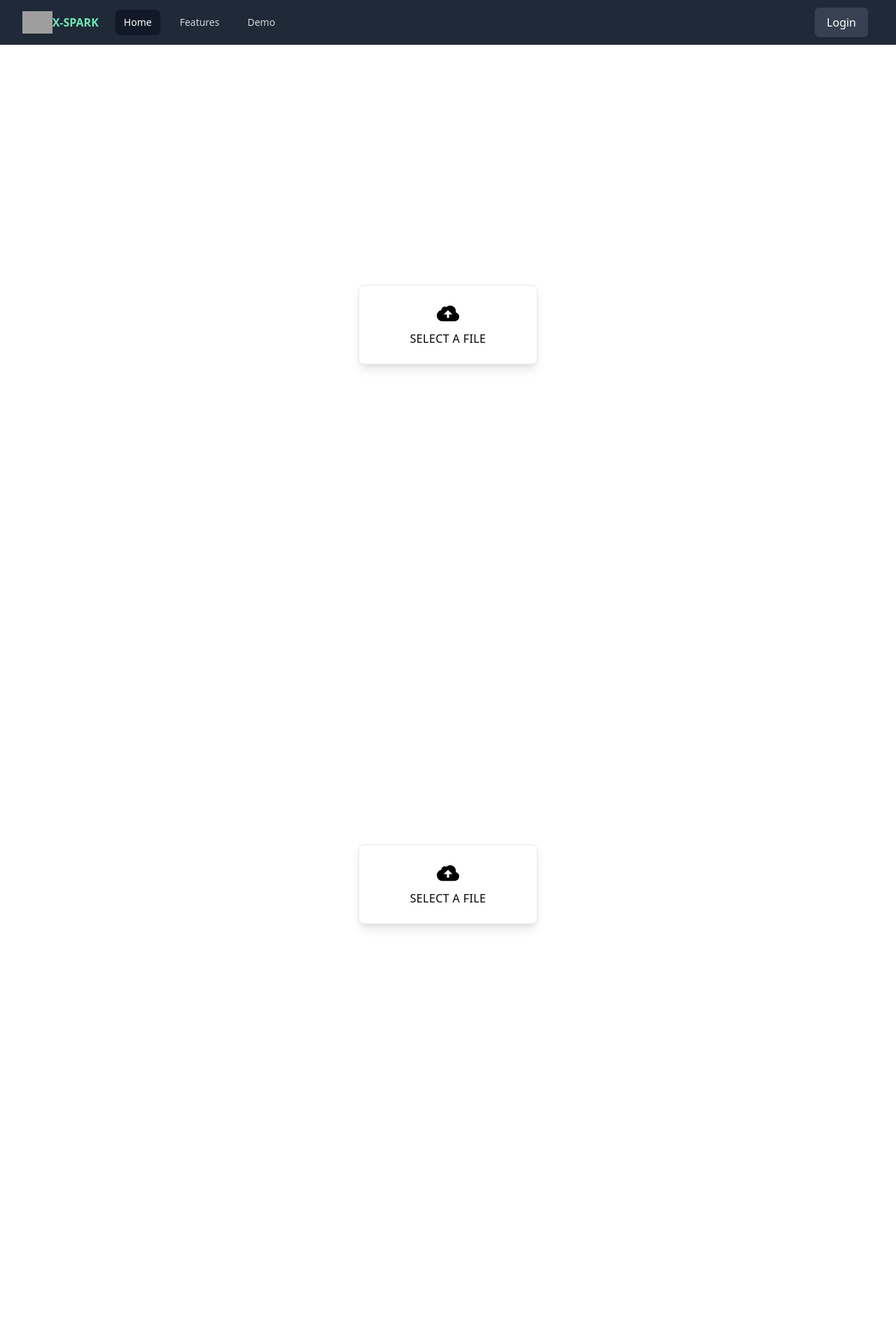
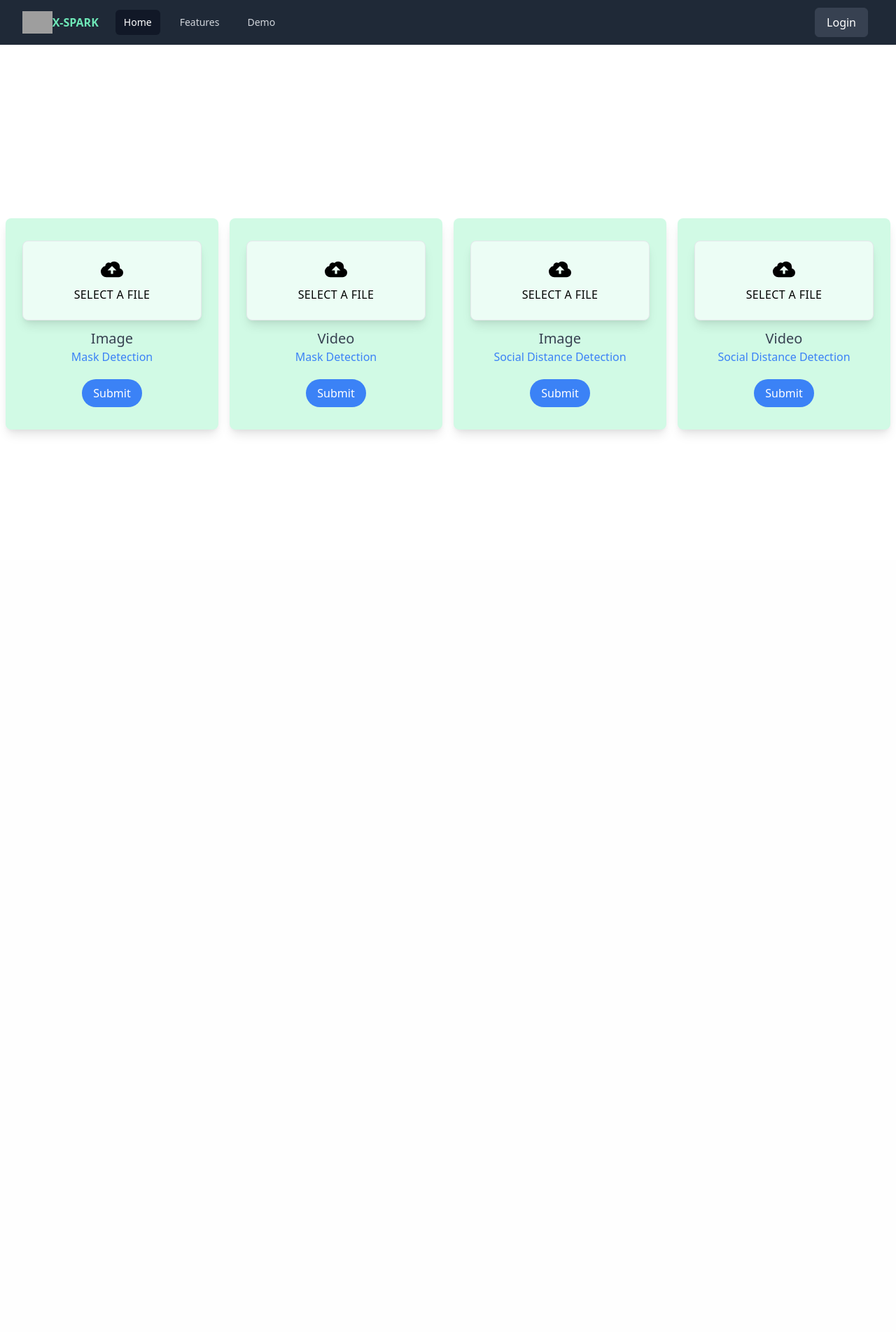
Before and after one commit to paras55/software-project, a Flask app: template templates/demo.html in a window 1280 px wide. Shown: the top 1904 px of the page at 70% size. After the commit the page ends 621 px from the top, so only its background shows below. Run offline with Flask 2, Linux system fonts and the light colour scheme; the template is opened without the code that fills it, so the values that code supplies are empty; grey boxes are pictures that could not be loaded.

Commit message:
demo updated

```diff
--- a/templates/demo.html
+++ b/templates/demo.html
@@ -1,10 +1,12 @@
 <!DOCTYPE html>
 <html lang="en">
-
   <head>
-    <meta charset="UTF-8">
-    <meta name="viewport" content="width=device-width, initial-scale=1.0">
-    <link href="https://unpkg.com/tailwindcss@^2/dist/tailwind.min.css" rel="stylesheet">
+    <meta charset="UTF-8" />
+    <meta name="viewport" content="width=device-width, initial-scale=1.0" />
+    <link
+      href="https://unpkg.com/tailwindcss@^2/dist/tailwind.min.css"
+      rel="stylesheet"
+    />
     <title>Document</title>
   </head>
 
@@ -16,7 +18,8 @@
             <!-- Mobile menu button-->
             <button
               class="inline-flex items-center justify-center p-2 rounded-md text-gray-400 hover:text-white hover:bg-gray-700 focus:outline-none focus:ring-2 focus:ring-inset focus:ring-white"
-                        aria-expanded="false">
+              aria-expanded="false"
+            >
               <span class="sr-only">Open main menu</span>
               <!-- Icon when menu is closed. -->
               <!--
@@ -24,10 +27,20 @@
 
                 Menu open: "hidden", Menu closed: "block"
               -->
-                        <svg class="block h-6 w-6" xmlns="http://www.w3.org/2000/svg" fill="none" viewBox="0 0 24 24"
-                            stroke="currentColor" aria-hidden="true">
-                            <path stroke-linecap="round" stroke-linejoin="round" stroke-width="2"
-                                d="M4 6h16M4 12h16M4 18h16" />
+              <svg
+                class="block h-6 w-6"
+                xmlns="http://www.w3.org/2000/svg"
+                fill="none"
+                viewBox="0 0 24 24"
+                stroke="currentColor"
+                aria-hidden="true"
+              >
+                <path
+                  stroke-linecap="round"
+                  stroke-linejoin="round"
+                  stroke-width="2"
+                  d="M4 6h16M4 12h16M4 18h16"
+                />
               </svg>
               <!-- Icon when menu is open. -->
               <!--
@@ -35,38 +48,68 @@
 
                 Menu open: "block", Menu closed: "hidden"
               -->
-                        <svg class="hidden h-6 w-6" xmlns="http://www.w3.org/2000/svg" fill="none" viewBox="0 0 24 24"
-                            stroke="currentColor" aria-hidden="true">
-                            <path stroke-linecap="round" stroke-linejoin="round" stroke-width="2"
-                                d="M6 18L18 6M6 6l12 12" />
+              <svg
+                class="hidden h-6 w-6"
+                xmlns="http://www.w3.org/2000/svg"
+                fill="none"
+                viewBox="0 0 24 24"
+                stroke="currentColor"
+                aria-hidden="true"
+              >
+                <path
+                  stroke-linecap="round"
+                  stroke-linejoin="round"
+                  stroke-width="2"
+                  d="M6 18L18 6M6 6l12 12"
+                />
               </svg>
             </button>
           </div>
-                <div class="flex-1 flex items-center justify-center sm:items-stretch sm:justify-start">
+          <div
+            class="flex-1 flex items-center justify-center sm:items-stretch sm:justify-start"
+          >
             <div class="flex-shrink-0 flex items-center">
-                        <img class="block lg:hidden h-8 w-auto"
+              <img
+                class="block lg:hidden h-8 w-auto"
                 src="https://pngimage.net/wp-content/uploads/2018/05/doctor-plus-symbol-png-6.png"
-                            alt="Workflow">
-                        <img class="hidden lg:block h-8 w-auto"
+                alt="Workflow"
+              />
+              <img
+                class="hidden lg:block h-8 w-auto"
                 src="https://pngimage.net/wp-content/uploads/2018/05/doctor-plus-symbol-png-6.png"
-                            alt="Workflow">
+                alt="Workflow"
+              />
               <span class="text-green-300 font-bold">X-SPARK</span>
-
             </div>
             <div class="hidden sm:block sm:ml-6">
               <div class="flex space-x-4">
                 <!-- Current: "bg-gray-900 text-white", Default: "text-gray-300 hover:bg-gray-700 hover:text-white" -->
-                            <a href="#" class="bg-gray-900 text-white px-3 py-2 rounded-md text-sm font-medium">Home</a>
-                            <a href="#"
-                                class="text-gray-300 hover:bg-gray-700 hover:text-white px-3 py-2 rounded-md text-sm font-medium">Features</a>
-                            <a href="demo.html"
-                                class="text-gray-300 hover:bg-gray-700 hover:text-white px-3 py-2 rounded-md text-sm font-medium">Demo</a>
+                <a
+                  href="#"
+                  class="bg-gray-900 text-white px-3 py-2 rounded-md text-sm font-medium"
+                  >Home</a
+                >
+                <a
+                  href="#"
+                  class="text-gray-300 hover:bg-gray-700 hover:text-white px-3 py-2 rounded-md text-sm font-medium"
+                  >Features</a
+                >
+                <a
+                  href="demo.html"
+                  class="text-gray-300 hover:bg-gray-700 hover:text-white px-3 py-2 rounded-md text-sm font-medium"
+                  >Demo</a
+                >
               </div>
             </div>
           </div>
-                <div class="absolute inset-y-0 right-0 flex items-center pr-2 sm:static sm:inset-auto sm:ml-6 sm:pr-0">
-                    <a type="button" href="login.html"
-                        class="border border-gray-700 bg-gray-700 text-white rounded-md px-4 py-2 m-2  select-none hover:bg-gray-800 focus:outline-none focus:shadow-outline">
+          <div
+            class="absolute inset-y-0 right-0 flex items-center pr-2 sm:static sm:inset-auto sm:ml-6 sm:pr-0"
+          >
+            <a
+              type="button"
+              href="login.html"
+              class="border border-gray-700 bg-gray-700 text-white rounded-md px-4 py-2 m-2 select-none hover:bg-gray-800 focus:outline-none focus:shadow-outline"
+            >
               Login
             </a>
           </div>
@@ -81,72 +124,167 @@
       <div class="hidden sm:hidden">
         <div class="px-2 pt-2 pb-3 space-y-1">
           <!-- Current: "bg-gray-900 text-white", Default: "text-gray-300 hover:bg-gray-700 hover:text-white" -->
-                <a href="#" class="bg-gray-900 text-white block px-3 py-2 rounded-md text-base font-medium">Home</a>
-                <a href="#Features"
-                    class="text-gray-300 hover:bg-gray-700 hover:text-white block px-3 py-2 rounded-md text-base font-medium">Features</a>
-                <a href="#"
-                    class="text-gray-300 hover:bg-gray-700 hover:text-white block px-3 py-2 rounded-md text-base font-medium">Features</a>
-                <a href="demo.html"
-                    class="text-gray-300 hover:bg-gray-700 hover:text-white block px-3 py-2 rounded-md text-base font-medium">Demo</a>
+          <a
+            href="#"
+            class="bg-gray-900 text-white block px-3 py-2 rounded-md text-base font-medium"
+            >Home</a
+          >
+          <a
+            href="#Features"
+            class="text-gray-300 hover:bg-gray-700 hover:text-white block px-3 py-2 rounded-md text-base font-medium"
+            >Features</a
+          >
+          <a
+            href="#"
+            class="text-gray-300 hover:bg-gray-700 hover:text-white block px-3 py-2 rounded-md text-base font-medium"
+            >Features</a
+          >
+          <a
+            href="demo.html"
+            class="text-gray-300 hover:bg-gray-700 hover:text-white block px-3 py-2 rounded-md text-base font-medium"
+            >Demo</a
+          >
         </div>
       </div>
     </nav>
-    <form>
-        <div class="flex w-full h-screen items-center justify-center bg-grey-lighter">
-
+    <!-- component -->
+    <div
+      id="container"
+      class="flex flex-wrap justify-center content-center px-4 sm:px-0 md:mt-60"
+    >
+      <div class="flex flex-col sm:flex-row">
+        <!-- Card 1 -->
+        <div class="sm:w-1/4 p-2">
+          <div
+            class="flex flex-col items-center bg-green-100 px-6 py-8 rounded-lg shadow-lg text-center"
+          >
+            <div class="mb-3">
               <label
-                class="w-64 flex flex-col items-center px-4 py-6 bg-white text-blue rounded-lg shadow-lg tracking-wide uppercase border border-blue cursor-pointer hover:bg-blue hover:text-white">
-                <svg class="w-8 h-8" fill="currentColor" xmlns="http://www.w3.org/2000/svg" viewBox="0 0 20 20">
+                class="w-64 flex flex-col items-center px-4 py-6 bg-green-50 text-blue rounded-lg shadow-lg tracking-wide uppercase border border-blue cursor-pointer hover:bg-blue hover:text-gray-300"
+              >
+                <svg
+                  class="w-8 h-8"
+                  fill="currentColor"
+                  xmlns="http://www.w3.org/2000/svg"
+                  viewBox="0 0 20 20"
+                >
                   <path
-                        d="M16.88 9.1A4 4 0 0 1 16 17H5a5 5 0 0 1-1-9.9V7a3 3 0 0 1 4.52-2.59A4.98 4.98 0 0 1 17 8c0 .38-.04.74-.12 1.1zM11 11h3l-4-4-4 4h3v3h2v-3z" />
+                    d="M16.88 9.1A4 4 0 0 1 16 17H5a5 5 0 0 1-1-9.9V7a3 3 0 0 1 4.52-2.59A4.98 4.98 0 0 1 17 8c0 .38-.04.74-.12 1.1zM11 11h3l-4-4-4 4h3v3h2v-3z"
+                  />
                 </svg>
                 <span class="mt-2 text-base leading-normal">Select a file</span>
-                <input type='file' class="hidden" />
+                <input type="file" class="hidden" />
               </label>
             </div>
-    </form>
-    <form>
-        <div class="flex w-full h-screen items-center justify-center bg-grey-lighter">
+            <h2 class="text-xl font-medium text-gray-700">Image</h2>
+            <span class="text-blue-500 block mb-5">Mask Detection</span>
 
+            <a href="#" class="px-4 py-2 bg-blue-500 text-white rounded-full"
+              >Submit</a
+            >
+          </div>
+        </div>
+
+        <!-- Card 2 -->
+        <div class="sm:w-1/4 p-2">
+          <div
+            class="flex flex-col items-center bg-green-100 px-6 py-8 rounded-lg shadow-lg text-center"
+          >
+            <div class="mb-3">
               <label
-                class="w-64 flex flex-col items-center px-4 py-6 bg-white text-blue rounded-lg shadow-lg tracking-wide uppercase border border-blue cursor-pointer hover:bg-blue hover:text-white">
-                <svg class="w-8 h-8" fill="currentColor" xmlns="http://www.w3.org/2000/svg" viewBox="0 0 20 20">
+                class="w-64 flex flex-col items-center px-4 py-6 bg-green-50 text-blue rounded-lg shadow-lg tracking-wide uppercase border border-blue cursor-pointer hover:bg-blue hover:text-gray-300"
+              >
+                <svg
+                  class="w-8 h-8"
+                  fill="currentColor"
+                  xmlns="http://www.w3.org/2000/svg"
+                  viewBox="0 0 20 20"
+                >
                   <path
-                        d="M16.88 9.1A4 4 0 0 1 16 17H5a5 5 0 0 1-1-9.9V7a3 3 0 0 1 4.52-2.59A4.98 4.98 0 0 1 17 8c0 .38-.04.74-.12 1.1zM11 11h3l-4-4-4 4h3v3h2v-3z" />
+                    d="M16.88 9.1A4 4 0 0 1 16 17H5a5 5 0 0 1-1-9.9V7a3 3 0 0 1 4.52-2.59A4.98 4.98 0 0 1 17 8c0 .38-.04.74-.12 1.1zM11 11h3l-4-4-4 4h3v3h2v-3z"
+                  />
                 </svg>
                 <span class="mt-2 text-base leading-normal">Select a file</span>
-                <input type='file' class="hidden" />
+                <input type="file" class="hidden" />
               </label>
             </div>
-    </form>
-    <form>
-        <div class="flex w-full h-screen items-center justify-center bg-grey-lighter">
+            <h2 class="text-xl font-medium text-gray-700">Video</h2>
+            <span class="text-blue-500 block mb-5">Mask Detection</span>
 
+            <a href="#" class="px-4 py-2 bg-blue-500 text-white rounded-full"
+              >Submit</a
+            >
+          </div>
+        </div>
+
+        <!-- Card 3 -->
+        <div class="sm:w-1/4 p-2">
+          <div
+            class="flex flex-col items-center bg-green-100 px-6 py-8 rounded-lg shadow-lg text-center"
+          >
+            <div class="mb-3">
               <label
-                class="w-64 flex flex-col items-center px-4 py-6 bg-white text-blue rounded-lg shadow-lg tracking-wide uppercase border border-blue cursor-pointer hover:bg-blue hover:text-white">
-                <svg class="w-8 h-8" fill="currentColor" xmlns="http://www.w3.org/2000/svg" viewBox="0 0 20 20">
+                class="w-64 flex flex-col items-center px-4 py-6 bg-green-50 text-blue rounded-lg shadow-lg tracking-wide uppercase border border-blue cursor-pointer hover:bg-blue hover:text-gray-300"
+              >
+                <svg
+                  class="w-8 h-8"
+                  fill="currentColor"
+                  xmlns="http://www.w3.org/2000/svg"
+                  viewBox="0 0 20 20"
+                >
                   <path
-                        d="M16.88 9.1A4 4 0 0 1 16 17H5a5 5 0 0 1-1-9.9V7a3 3 0 0 1 4.52-2.59A4.98 4.98 0 0 1 17 8c0 .38-.04.74-.12 1.1zM11 11h3l-4-4-4 4h3v3h2v-3z" />
+                    d="M16.88 9.1A4 4 0 0 1 16 17H5a5 5 0 0 1-1-9.9V7a3 3 0 0 1 4.52-2.59A4.98 4.98 0 0 1 17 8c0 .38-.04.74-.12 1.1zM11 11h3l-4-4-4 4h3v3h2v-3z"
+                  />
                 </svg>
                 <span class="mt-2 text-base leading-normal">Select a file</span>
-                <input type='file' class="hidden" />
+                <input type="file" class="hidden" />
               </label>
             </div>
-    </form>
-    <form>
-        <div class="flex w-full h-screen items-center justify-center bg-grey-lighter">
+            <h2 class="text-xl font-medium text-gray-700">Image</h2>
+            <span class="text-blue-500 block mb-5"
+              >Social Distance Detection</span
+            >
 
+            <a href="#" class="px-4 py-2 bg-blue-500 text-white rounded-full"
+              >Submit</a
+            >
+          </div>
+        </div>
+
+        <!-- Card 4 -->
+        <div class="sm:w-1/4 p-2">
+          <div
+            class="flex flex-col items-center bg-green-100 px-6 py-8 rounded-lg shadow-lg text-center"
+          >
+            <div class="mb-3">
               <label
-                class="w-64 flex flex-col items-center px-4 py-6 bg-white text-blue rounded-lg shadow-lg tracking-wide uppercase border border-blue cursor-pointer hover:bg-blue hover:text-white">
-                <svg class="w-8 h-8" fill="currentColor" xmlns="http://www.w3.org/2000/svg" viewBox="0 0 20 20">
+                class="w-64 flex flex-col items-center px-4 py-6 bg-green-50 text-blue rounded-lg shadow-lg tracking-wide uppercase border border-blue cursor-pointer hover:bg-blue hover:text-gray-300"
+              >
+                <svg
+                  class="w-8 h-8"
+                  fill="currentColor"
+                  xmlns="http://www.w3.org/2000/svg"
+                  viewBox="0 0 20 20"
+                >
                   <path
-                        d="M16.88 9.1A4 4 0 0 1 16 17H5a5 5 0 0 1-1-9.9V7a3 3 0 0 1 4.52-2.59A4.98 4.98 0 0 1 17 8c0 .38-.04.74-.12 1.1zM11 11h3l-4-4-4 4h3v3h2v-3z" />
+                    d="M16.88 9.1A4 4 0 0 1 16 17H5a5 5 0 0 1-1-9.9V7a3 3 0 0 1 4.52-2.59A4.98 4.98 0 0 1 17 8c0 .38-.04.74-.12 1.1zM11 11h3l-4-4-4 4h3v3h2v-3z"
+                  />
                 </svg>
                 <span class="mt-2 text-base leading-normal">Select a file</span>
-                <input type='file' class="hidden" />
+                <input type="file" class="hidden" />
               </label>
             </div>
-    </form>
+            <h2 class="text-xl font-medium text-gray-700">Video</h2>
+            <span class="text-blue-500 block mb-5"
+              >Social Distance Detection</span
+            >
+
+            <a href="#" class="px-4 py-2 bg-blue-500 text-white rounded-full"
+              >Submit</a
+            >
+          </div>
+        </div>
+      </div>
+    </div>
   </body>
-
 </html>
```
Lines whose indentation alone changed are shown as unchanged.
